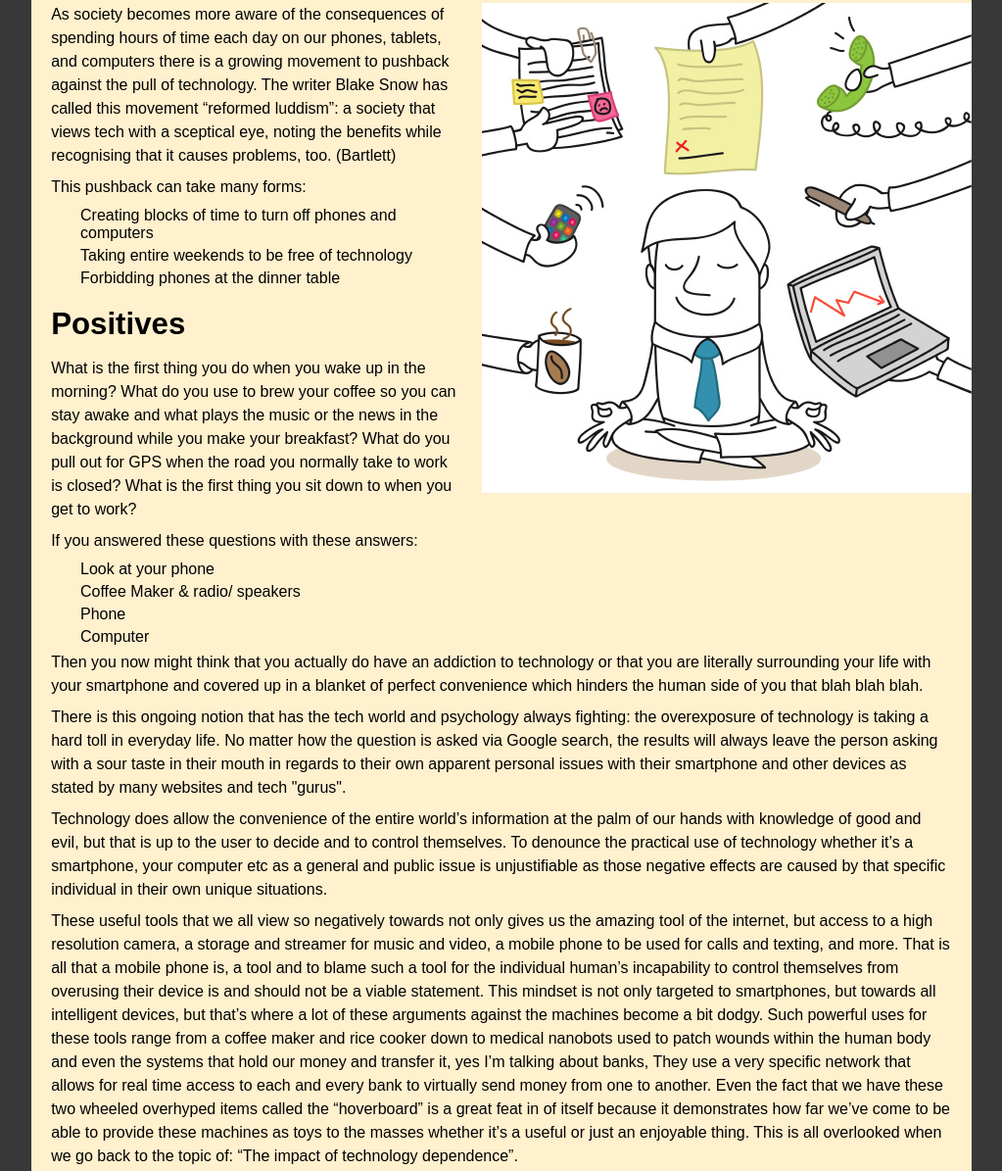
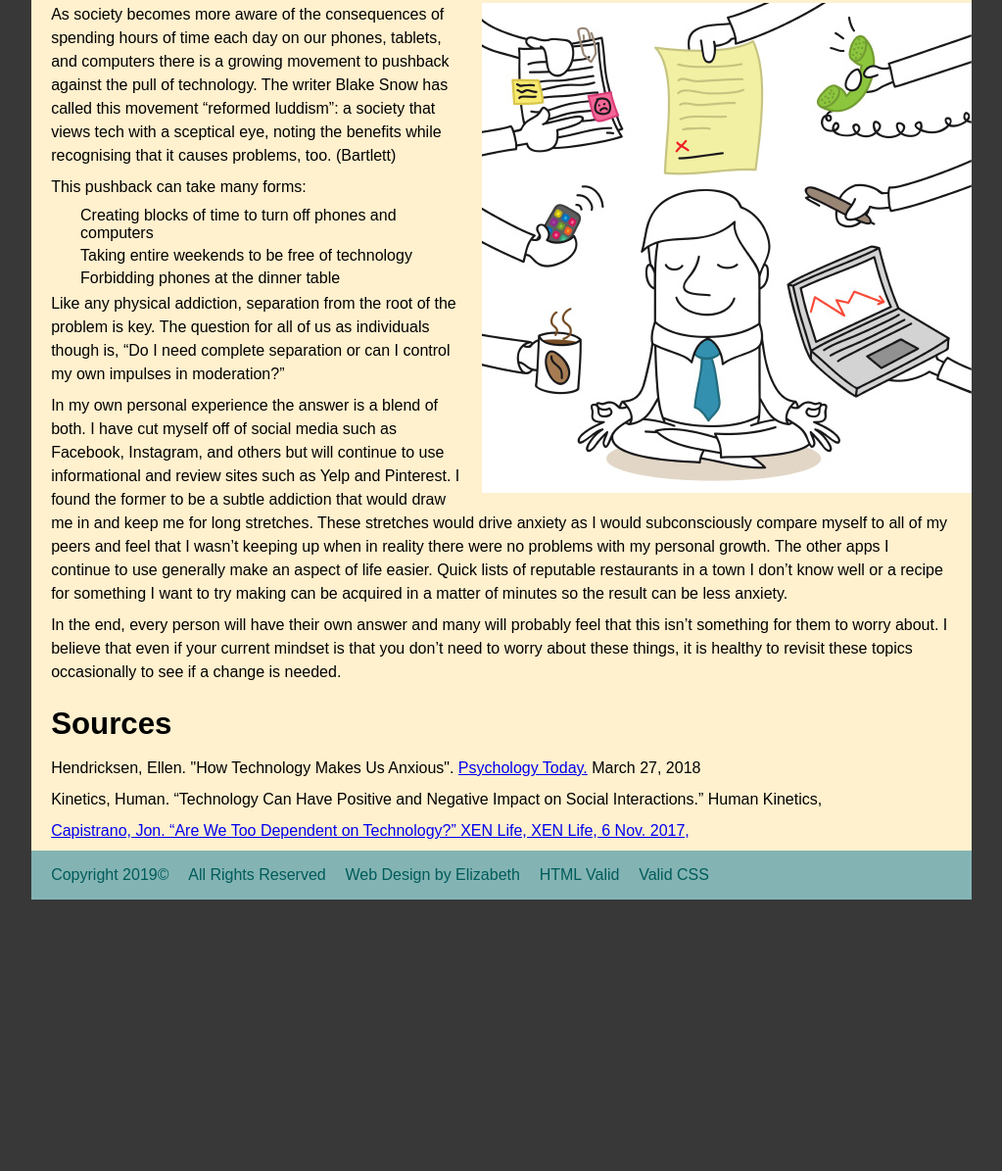
Before and after one commit to ejmcreates/itc134-paper-website, a plain HTML site: page ghpaper/index.html in a window 1280 px wide. Shown: the part 1377-2572 px from the top of the page at 98% size, without its empty margins (128-1151 px from the left). After the commit the page ends 2295 px from the top, so only its background shows below. Drawn offline with Linux system fonts and the light colour scheme; a web font is replaced by a local one.

Commit message:
add to pushback section
Incorporated "positives" section into other sections.

```diff
--- a/ghpaper/index.html
+++ b/ghpaper/index.html
@@ -61,36 +61,15 @@
             <h3>Pushback</h3>
             <img src="images/distractions.jpg" alt="Technology Pushback">
             <p>As society becomes more aware of the consequences of spending hours of time each day on our phones, tablets, and computers there is a growing movement to pushback against the pull of technology. The writer Blake Snow has called this movement “reformed luddism”: a society that views tech with a sceptical eye, noting the benefits while recognising that it causes problems, too. (Bartlett)</p>
-
             <p>This pushback can take many forms:</p>
             <ul class="list">
                 <li>Creating blocks of time to turn off phones and computers</li>
                 <li>Taking entire weekends to be free of technology</li>
                 <li>Forbidding phones at the dinner table</li>
-
             </ul>
-        </section>
-
-        <section id="positives">
-            <h3>Positives</h3>
-            <p>What is the first thing you do when you wake up in the morning? What do you use to brew your coffee so you can stay awake and what plays the music or the news in the background while you make your breakfast? What do you pull out for GPS when the road you normally take to work is closed? What is the first thing you sit down to when you get to work?</p>
-
-            <p>If you answered these questions with these answers:</p>
-            <ul class="list">
-                <li>Look at your phone</li>
-                <li>Coffee Maker & radio/ speakers</li>
-                <li>Phone</li>
-                <li>Computer</li>
-            </ul>
-
-            <p>Then you now might think that you actually do have an addiction to technology or that you are literally surrounding your life with your smartphone and covered up in a blanket of perfect convenience which hinders the human side of you that blah blah blah.</p>
-            <p>There is this ongoing notion that has the tech world and psychology always fighting: the overexposure of technology is taking a hard toll in everyday life. No matter how the question is asked via Google search, the results will always leave the person asking with a sour taste in their mouth in regards to their own apparent personal issues with their smartphone and other devices as stated by many websites and tech "gurus".</p>
-
-            <p>Technology does allow the convenience of the entire world’s information at the palm of our hands with knowledge of good and evil, but that is up to the user to decide and to control themselves. To denounce the practical use of technology whether it’s a smartphone, your computer etc as a general and public issue is unjustifiable as those negative effects are caused by that specific individual in their own unique situations.</p>
-
-            <p>These useful tools that we all view so negatively towards not only gives us the amazing tool of the internet, but access to a high resolution camera, a storage and streamer for music and video, a mobile phone to be used for calls and texting, and more. That is all that a mobile phone is, a tool and to blame such a tool for the individual human’s incapability to control themselves from overusing their device is and should not be a viable statement. This mindset is not only targeted to smartphones, but towards all intelligent devices, but that’s where a lot of these arguments against the machines become a bit dodgy. Such powerful uses for these tools range from a coffee maker and rice cooker down to medical nanobots used to patch wounds within the human body and even the systems that hold our money and transfer it, yes I’m talking about banks, They use a very specific network that allows for real time access to each and every bank to virtually send money from one to another. Even the fact that we have these two wheeled overhyped items called the “hoverboard” is a great feat in of itself because it demonstrates how far we’ve come to be able to provide these machines as toys to the masses whether it’s a useful or just an enjoyable thing. This is all overlooked when we go back to the topic of: “The impact of technology dependence”.</p>
-
-            <p>The world we now live in revolves around the very thing we are starting to hate because we only now are becoming fully aware of it’s sheer power over us and our weak minds. Technology as advanced as what every abled body can now obtain has only existed within the last 50 years, maybe less; and it’s because of how fast the world is moving currently thanks to the assistance of these intelligent machines which also has our own minds slowed down to the point of portraying our addiction to be the fault of the machines, but when really it’s us humans who should learn how to utilize and not idolize our own creation.</p>
+            <p>Like any physical addiction, separation from the root of the problem is key. The question for all of us as individuals though is, “Do I need complete separation or can I control my own impulses in moderation?”</p>
+            <p>In my own personal experience the answer is a blend of both. I have cut myself off of social media such as Facebook, Instagram, and others but will continue to use informational and review sites such as Yelp and Pinterest. I found the former to be a subtle addiction that would draw me in and keep me for long stretches. These stretches would drive anxiety as I would subconsciously compare myself to all of my peers and feel that I wasn’t keeping up when in reality there were no problems with my personal growth. The other apps I continue to use generally make an aspect of life easier. Quick lists of reputable restaurants in a town I don’t know well or a recipe for something I want to try making can be acquired in a matter of minutes so the result can be less anxiety.</p>
+            <p>In the end, every person will have their own answer and many will probably feel that this isn’t something for them to worry about. I believe that even if your current mindset is that you don’t need to worry about these things, it is healthy to revisit these topics occasionally to see if a change is needed.</p>
         </section>
 
         <section id="sources">
```
